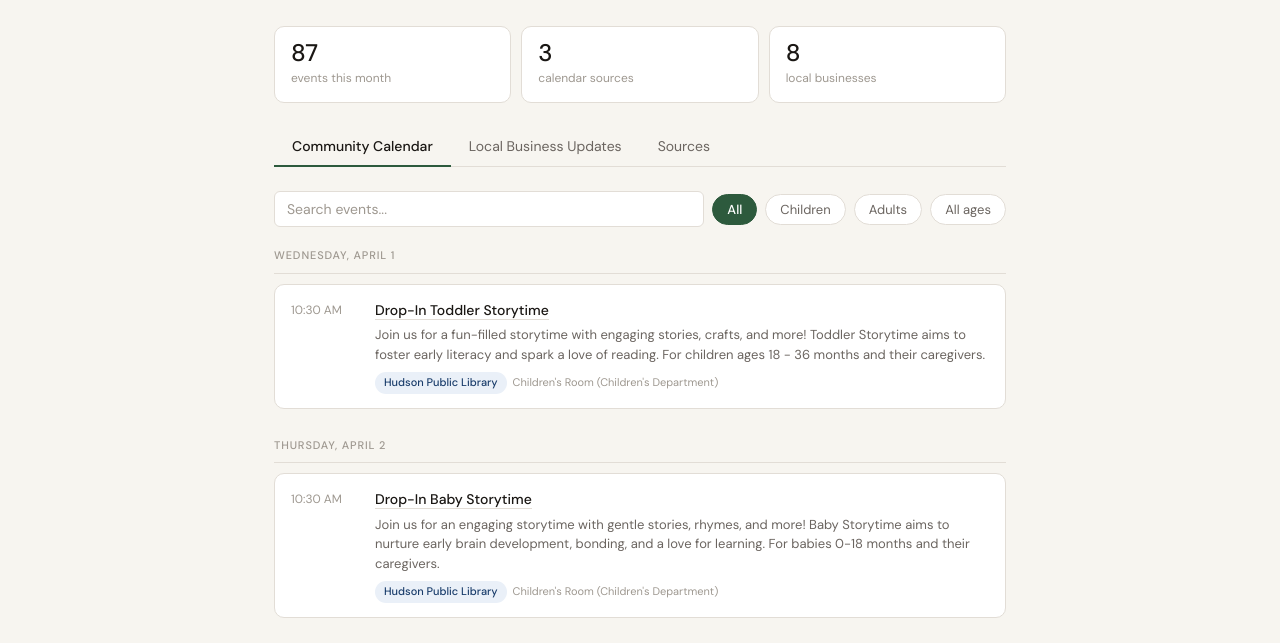
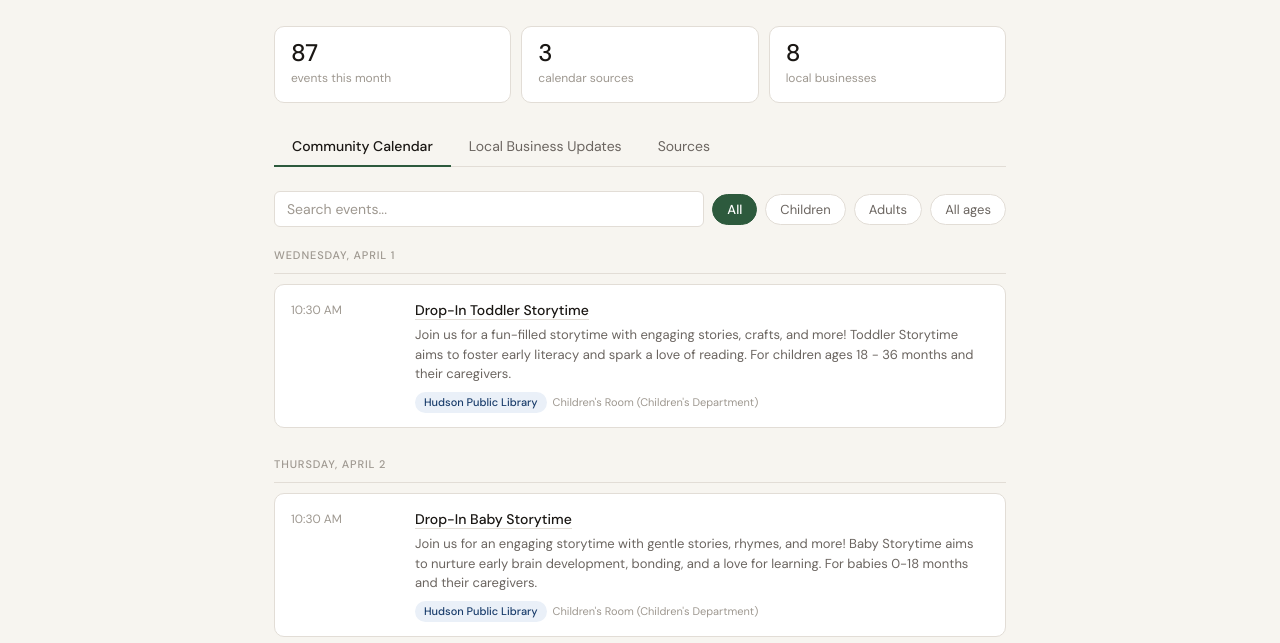
Before and after one commit to mfdunlea/hudson-events, a plain HTML site: page index.html in a window 1280 px wide. Shown: the part 66-709 px from the top of the page. Drawn offline with Linux system fonts and the light colour scheme.

Commit message:
added to min-width of event-time

```diff
--- a/index.html
+++ b/index.html
@@ -238,7 +238,7 @@
     font-size: 12px;
     color: var(--text-light);
     white-space: nowrap;
-    min-width: 70px;
+    min-width: 110px;
     padding-top: 2px;
     font-variant-numeric: tabular-nums;
   }
```
